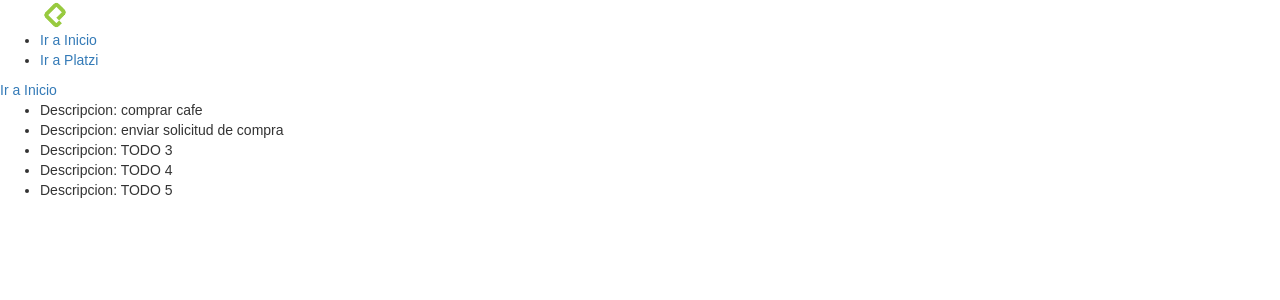
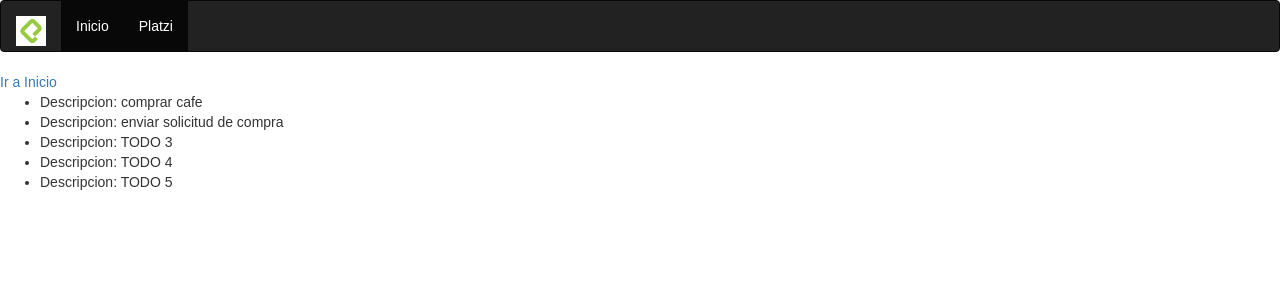
Before and after one commit to Reddyforcode/flask-course-platzi, a Flask app: page /hello in a window 1280 px wide. Shown: the top 300 px of the page. Run offline with Flask 2, Linux system fonts and the light colour scheme; some libraries are stand-ins or nearby versions.

Commit message:
clase 15 bootstrap

```diff
--- a/request-response/templates/navbar.html
+++ b/request-response/templates/navbar.html
@@ -1,11 +1,34 @@
-<nav>
-    <ul>
-        <img src="{{ url_for('static', filename='images/platzi.png') }}" alt="platzi logo" >
-        <li>
-            <a href="{{url_for('index')}}">Ir a Inicio</a>
-        </li>
-        <li>
-            <a href="https://platzi.com" target="_blank">Ir a Platzi</a>
-        </li>
-    </ul>
-</nav>
+
+
+<nav class="navbar navbar-inverse" >
+    <div class="container-fluid">
+      <!-- Brand and toggle get grouped for better mobile display -->
+      <div class="navbar-header">
+        <button type="button" class="navbar-toggle collapsed" data-toggle="collapse" data-target="#bs-example-navbar-collapse-1" aria-expanded="false">
+          <span class="sr-only">Toggle navigation</span>
+          <span class="icon-bar"></span>
+          <span class="icon-bar"></span>
+          <span class="icon-bar"></span>
+        </button>
+        <a class="navbar-brand" href="{{url_for('index')}}">
+            <img
+                src="{{ url_for('static', filename='images/platzi.png') }}"
+                alt="platzi logo"
+                style="max-wdth: 48px">
+        </a>
+      </div>
+
+      <!-- Collect the nav links, forms, and other content for toggling -->
+      <div class="collapse navbar-collapse" id="bs-example-navbar-collapse-1">
+        <ul class="nav navbar-nav">
+          <li class="active"><a href="{{url_for('index')}}">Inicio <span class="sr-only">(current)</span></a></li>
+
+        </ul>
+        <ul class="nav navbar-nav">
+            <li class="active"><a href="https://platzi.com" target='_blank'>Platzi<span class="sr-only">(current)</span></a></li>
+        </ul>
+
+
+      </div><!-- /.navbar-collapse -->
+    </div><!-- /.container-fluid -->
+  </nav>
```
